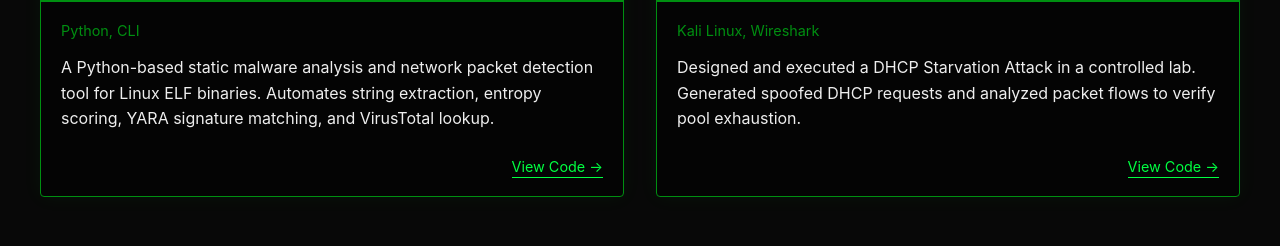
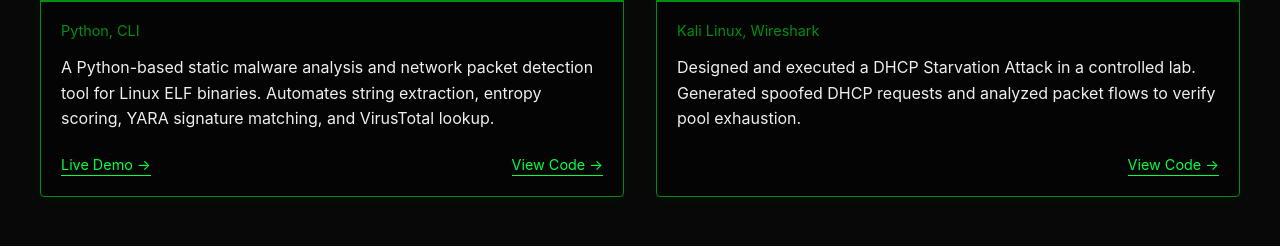
Before and after one commit to harsh-hak/harsh-hak.github.io, a React (Vite) app: page / in a window 1280 px wide. Shown: the part 2920-3166 px from the top of the page. Built offline with nearby package versions, Linux system fonts and the light colour scheme.

Commit message:
feat: add live demo link for Malware Analyzer X

```diff
--- a/src/components/Projects.jsx
+++ b/src/components/Projects.jsx
@@ -21,7 +21,16 @@ const Projects = () => {
                                 <p style={{ lineHeight: '1.6', color: '#eee' }}>
                                     {proj.description}
                                 </p>
-                                <div style={{ marginTop: '1.5rem', textAlign: 'right' }}>
+                                <div style={{ marginTop: '1.5rem', display: 'flex', justifyContent: 'flex-end', gap: '1rem' }}>
+                                    {proj.demoLink && (
+                                        <a href={proj.demoLink} target="_blank" rel="noopener noreferrer" style={{
+                                            fontSize: '0.9rem',
+                                            borderBottom: '1px solid var(--primary)',
+                                            paddingBottom: '2px',
+                                            textDecoration: 'none',
+                                            marginRight: 'auto'
+                                        }}>Live Demo &rarr;</a>
+                                    )}
                                     <a href={proj.link || "#"} target="_blank" rel="noopener noreferrer" style={{
                                         fontSize: '0.9rem',
                                         borderBottom: '1px solid var(--primary)',
--- a/src/data.js
+++ b/src/data.js
@@ -47,7 +47,8 @@ export const resumeData = {
       title: "Malware Analyzer X",
       tech: "Python, CLI",
       description: "A Python-based static malware analysis and network packet detection tool for Linux ELF binaries. Automates string extraction, entropy scoring, YARA signature matching, and VirusTotal lookup.",
-      link: "https://harsh-hak.github.io/Malware-Analyzer-X/"
+      link: "https://github.com/harsh-hak/Malware-Analyzer-X",
+      demoLink: "https://harsh-hak.github.io/Malware-Analyzer-X/"
     },
     {
       title: "DHCP Starvation Attack Simulation",
```
